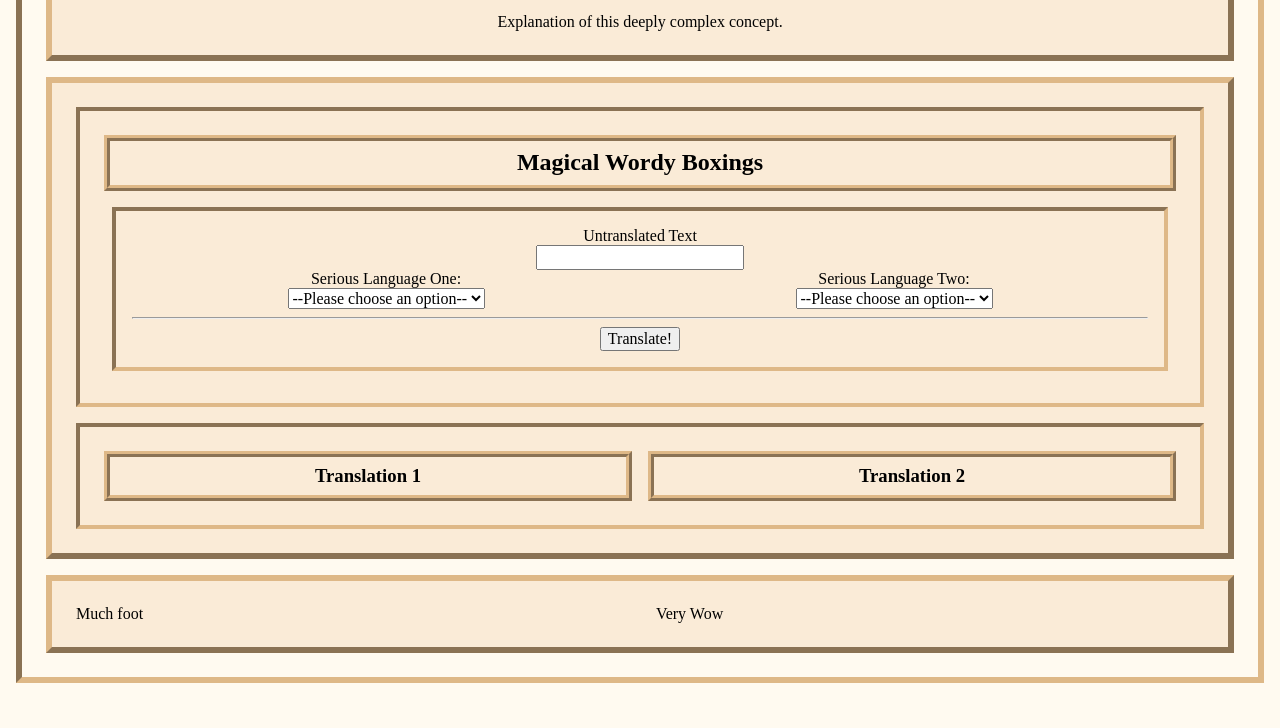
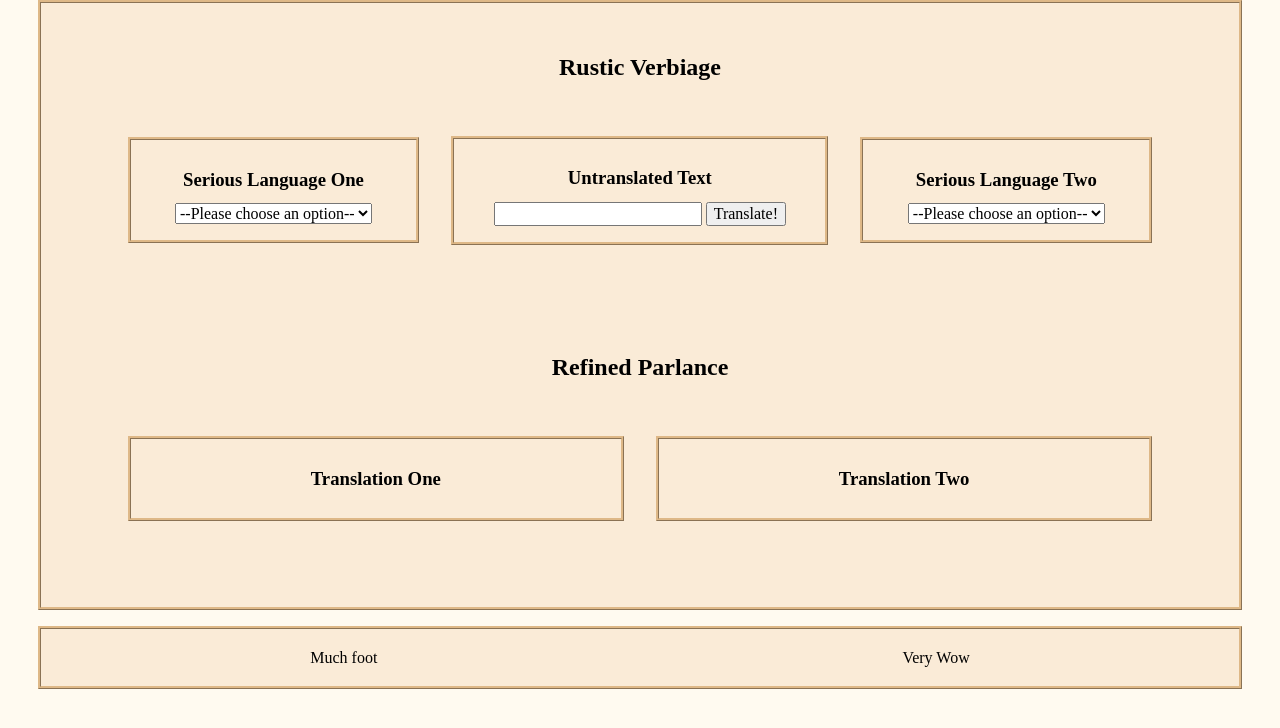
Before and after one commit to FAC29A/seriousTranslationTool, a plain HTML site: page index.html in a window 1280 px wide. Shown: the part 136-864 px from the top of the page. Before the commit the page ends 835 px from the top, so only its background shows below. Drawn offline with Linux system fonts and the light colour scheme; a web font is replaced by a local one.

Commit message:
Fonts mainly

```diff
--- a/index.html
+++ b/index.html
@@ -6,36 +6,29 @@
 
     <title>Serious Translation Tool</title>
 
+    <link rel="preconnect" href="https://fonts.googleapis.com">
+    <link rel="preconnect" href="https://fonts.gstatic.com" crossorigin>
+    <link href="https://fonts.googleapis.com/css2?family=Italiana&family=Jacques+Francois+Shadow&family=Jacques+Francois&family=Judson&display=swap" rel="stylesheet">
+
     <link rel="stylesheet" href="src/normalize.css" />
     <link rel="stylesheet" href="src/style.css" />
-
     <script defer src="src/script.js"></script>
 </head>
 
-<body>
-    <header>
-        <h1>The Chronolecticon</h1>
-
-        <div class="center">
-            <p>Explanation of this deeply complex concept.</p>
-        </div>
+<body class="borderCarve">
+    <header class="parent borderFrame">
+        <img id="logo" class="childWhingey" alt="logo"/>
+        <h1 class="childBully">The Chronolecticon</h1>
+        <p class="childDull center">Explanation of this deeply complex concept.</p>
     </header>
 
-    <main>
-        <div>
-            <h2>Magical Wordy Boxings</h2>
+    <main class="borderFrame">
+        <section id="input">
+            <h2 class="center">Rustic Verbiage</h2>
+            <form class="parent borderNone center" action="#" method="get">
+                <div id="formSelect1" class="childDull borderFrame">
+                    <label for="language1Select"><h3>Serious Language One</h3></label>
 
-            <form action="#" method="get" class="center">
-                <div>
-                    <label for="originalTextInput">Untranslated Text</label>
-                    <br>
-                    <input type="text" id="originalTextInput" name="originalTextInput">
-                </div>
-
-                <div class="flexParent">
-                    <div class="flexChild">
-                        <label for="language1Select">Serious Language One:</label>
-                        <br/>
                     <select name="language1Input" id="language1Select">
                         <option value="">--Please choose an option--</option>
                         <option value="oldEnglish">Old English</option>
@@ -47,9 +40,16 @@
                     </select>
                 </div>
 
-                    <div class="flexChild">
-                        <label for="language2Select">Serious Language Two:</label>
-                        <br/>
+                <div id="formUserText" class="childDull borderFrame">
+                    <label for="originalTextInput"><h3>Untranslated Text</h3></label>
+                    <input type="text" id="originalTextInput" name="originalTextInput">
+
+                    <button type="submit">Translate!</button>
+                </div>
+
+                <div id="formSelect2" class="childDull borderFrame">
+                    <label for="language2Select"><h3>Serious Language Two</h3></label>
+
                     <select name="language2Input" id="language2Select">
                         <option value="">--Please choose an option--</option>
                         <option value="oldEnglish">Old English</option>
@@ -60,34 +60,28 @@
                         <option value="emoji">Emoji</option>
                     </select>
                 </div>
+            </form>
+        </section>
+
+        <section id="output">
+            <h2 class="center">Refined Parlance</h2>
+
+            <div class="parent borderNone">
+                <div id="result1Box" class="childDull borderFrame center">
+                    <h3>Translation One</h3>
                 </div>
 
-                <hr/>
-
-                <button type="submit">Translate!</button>
-            </form>
-        </div>
-
-
-        <div id="resultBoxes" class="flexParent">
-            <div id="result1Box" class="flexChild">
-                <h3>Translation 1</h3>
-            </div>
-
-            <div id="result2Box" class="flexChild">
-                <h3>Translation 2</h3>
+                <div id="result2Box" class="childDull borderFrame center">
+                    <h3>Translation Two</h3>
                 </div>
             </div>
+        </section>
     </main>
 
-    <footer class="flexParent">
-        <div class="flexChild">
-            <p>Much foot</p>
-        </div>
+    <footer class="parent borderFrame">
+        <p class="childDull center">Much foot</p>
 
-        <div class="flexChild">
-            <p>Very Wow</p>
-        </div>
+        <p class="childDull center">Very Wow</p>
     </footer>
 </body>
 </html>
--- a/src/style.css
+++ b/src/style.css
@@ -1,67 +1,101 @@
-/* Project Variables */
+/* Debug */
+    /* * {border: 0.var(--mediumTiny) dashed black;} */
+
+/* Variables */
     :root {
         /* Colours */
             --border: burlywood;
             --background1: floralwhite;
             --background2: antiquewhite;
 
-        /* Frames */
-            /* Styles */
+        /* Borders */
+            /* Styles
+                Set within Classes->Utility->Borders */
                 --frame: ridge;
-                --in: inset;
+                --carve: inset;
                 --jut: outset;
-            /* Widths */
-                --frameSm: 0.2rem;
-                --frameMd: 0.3rem;
-                --frameLg: 0.4rem;
+
+            /* Widths
+                Set within Elements */
+                --smallSmall: 0.2rem;
+                --smallMedium: 0.4rem;
+                --smallLarge: 0.6rem;
+                --mediumTiny: 1.0rem;
+                --mediumSmall: 1.2rem;
+                --mediumMedium: 1.4rem;
+                --mediumLarge: 1.6rem;
+                --largeSmall: 2.2rem;
+                --largeMedium: 2.4rem;
+                --largeLarge: 2.6rem;
     }
 
-/* Baselines */
+/* Elements */
     /* Sections */
         body {
-            margin: 1rem;
-            border: var(--frameLg) var(--in) var(--border);
+            margin: var(--mediumTiny);
+            border-width: var(smallLarge);
             background-color: var(--background1);
-            padding: 0.5rem;
+            padding: var(--smallMedium);
         }
 
         header, main, footer {
-            margin: 1rem;
-            border: var(--frameLg) var(--jut) var(--border);
+            margin: var(--mediumTiny);
+            border-width: var(smallLarge);
             background-color: var(--background2);
-            padding: 0.5rem;
+            padding: var(--smallMedium);
         }
 
-        main > section, main form, main > div {
-            margin: 1rem;
-            border: var(--frameMd) var(--in) var(--border);
-            padding: 1rem;
+        main section, main form, main div {
+            margin: var(--mediumTiny);
+            padding: var(--mediumTiny);
         }
 
     /* Text */
-        h1, h2, h3, h4, h5, h6 {
-            margin: 0.5rem;
-            border: var(--frameLg) var(--frame) var(--border);
-            padding: 0.5rem;
-            text-align: center;
+        h1 {
+            margin: var(--smallMedium);
+            padding: var(--smallMedium);
+            font-family: 'Jacques Francois Shadow', serif;
+        }
+
+        h2, h3, h4, h5, h6 {
+            margin: var(--smallMedium);
+            padding: var(--smallMedium);
+            font-family: 'Jacques Francois', serif;
         }
 
         p {
-            margin: 0.5rem;
-            padding: 0.5rem;
+            margin: var(--smallMedium);
+            padding: var(--smallMedium);
+            font-family: 'Judson', sans-serif;
         }
 
-/* Utility Classes */
-    /* Alignment */
-        .center {
-            text-align: center;
-        }
+        footer p, select, option, input {font-family: Italiana;}
 
-    /* Layout */
-        .flexParent {
-            display: flex;
-            justify-content: space-between;
-        }
-        .flexChild {
-            flex: 1 0 auto;
-        }
+/* Classes */
+    /* Utility */
+        /* Alignment */
+            .center {text-align: center;}
+
+        /* Layout */
+            .parent {
+                display: flex;
+                justify-content: space-between;
+                align-items: center;
+            }
+            .childBully {flex: 1 0 auto}
+            .childDull {flex: 1 1 auto;}
+            .childWhingey {flex: 0 1 auto}
+            .childScary {flex: 0 0 auto}
+
+        /* Borders */
+            .borderCarve {
+                border-style: var(--in);
+                border-color: var(--border);
+            }
+
+            .borderFrame {
+                border-style: var(--frame);
+                border-color: var(--border);
+            }
+
+            .borderNone {border-style: hidden;}
```
Lines whose indentation alone changed are shown as unchanged.
